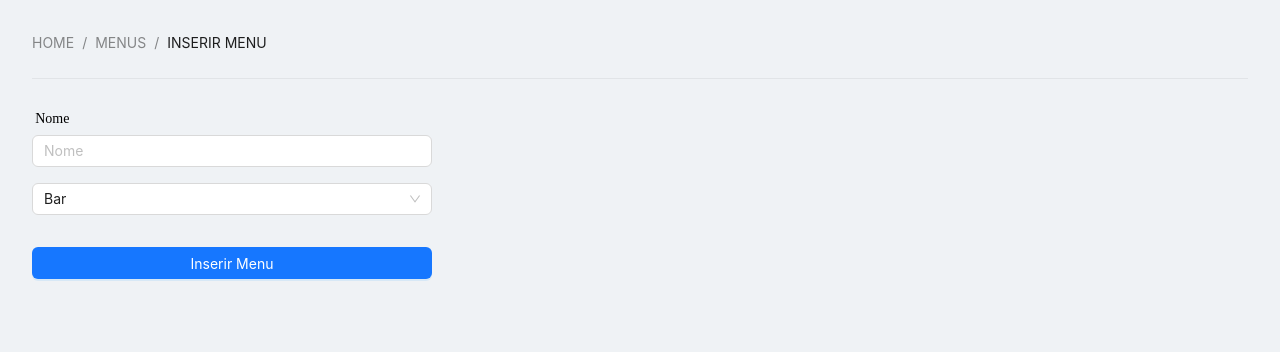
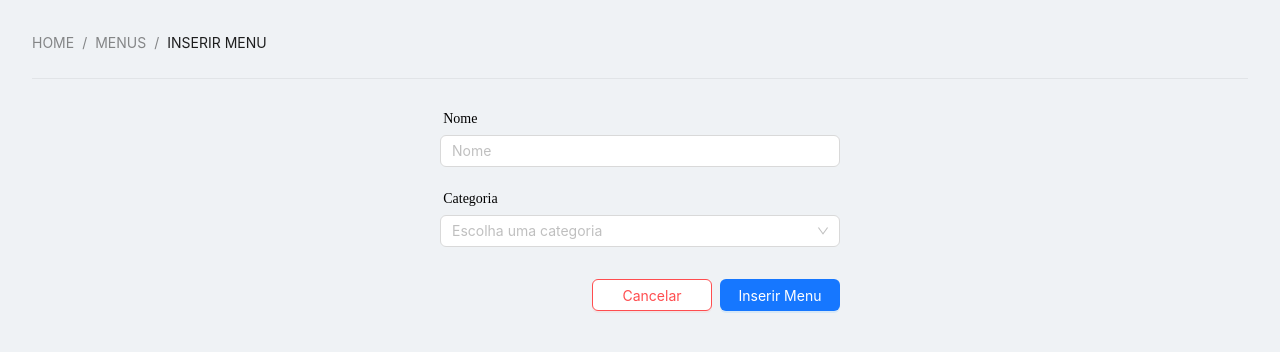
Before and after one commit to Ianara-cs/gestor-front, a React (Vite) app: page /menus in a window 1280 px wide. Both pictures are taken after a click on the button "Inserir". Shown: the top 352 px of the page. Built offline with nearby package versions, Linux system fonts and the light colour scheme; data requests are answered from the project's data file.

Commit message:
refactor: insert product

```diff
--- a/src/modules/menus/screens/MenuInsert.tsx
+++ b/src/modules/menus/screens/MenuInsert.tsx
@@ -1,15 +1,21 @@
 import Input from "../../../shared/components/inputs/input/input"
 import Screen from "../../../shared/components/screen/Screen"
 import { MenuRoutesEnum } from "../routes"
-import { LimitedContainer } from "../styles/menuInsert"
 import Button from "../../../shared/components/buttons/button/button"
 import Select from "../../../shared/components/inputs/select/select"
 import { useState } from "react"
 import { InsertMenu } from "../../../shared/dtos/insertMenu.dto"
 import { connectionAPIPost } from "../../../shared/functions/connection/connectionAPI"
 import { URL_MENU } from "../../../shared/constants/urls"
+import { LimitedContainer } from "../../../shared/components/styles/limited.styled"
+import { MenuInsertContainer } from "../styles/menuInsert"
+import { useNavigate } from "react-router"
+import { DisplayFlexJustifyRight } from "../../../shared/components/styles/display.styled"
+import { useGlobalContext } from "../../../shared/hooks/useGlobalContext"
 
 const MenuInsert = () => {
+  const navigate = useNavigate()
+  const {setNotification} = useGlobalContext()
   const [menu, setMenu] = useState<InsertMenu>({
     name: '',
     category: ''
@@ -30,9 +36,24 @@ const MenuInsert = () => {
     })
   }
 
+  const handleClickCancel = () => {
+    navigate(MenuRoutesEnum.MENU)
+  }
+
 
   const handleInsertMenu = () => {
+    if(!menu.name && !menu.category) {
+      setNotification('Campos vazios!', 'warning', '"nome" e "categoria" não podem ser vazios');
+    } else {
       connectionAPIPost(URL_MENU, menu)
+      .then(() => {
+        setNotification('Sucesso!', 'success', 'Menu inserido com sucesso!');
+        navigate(MenuRoutesEnum.MENU);
+      })
+      .catch((error: Error) => {
+        setNotification(error.message, 'error');
+      });
+    }
   }
 
   return (
@@ -50,7 +71,8 @@ const MenuInsert = () => {
         },]
       }
     >
-      <LimitedContainer>
+      <MenuInsertContainer>
+        <LimitedContainer width={400}>
           <Input
             onChange={(event) => onChange(event, 'name')}
             margin={"0px 0px 16px 0px"}
@@ -58,8 +80,10 @@ const MenuInsert = () => {
             placeholder="Nome"
           />
           <Select
+            title="Categoria"
             margin={"0px 0px 32px 0px"}
-          defaultValue="BAR"
+            // defaultValue="BAR"
+            placeholder='Escolha uma categoria'
             style={{ width: '100%' }}
             onChange={handleChange}
             options={[
@@ -67,8 +91,16 @@ const MenuInsert = () => {
               { value: 'KITCHEN', label: 'Cozinha' },
             ]}
           />
+          <DisplayFlexJustifyRight>
+            <LimitedContainer margin="0px 8px" width={120}>
+              <Button danger onClick={handleClickCancel} >Cancelar</Button>
+            </LimitedContainer>
+            <LimitedContainer width={120}>
               <Button onClick={handleInsertMenu} type="primary">Inserir Menu</Button>
             </LimitedContainer>
+          </DisplayFlexJustifyRight>
+        </LimitedContainer>
+      </MenuInsertContainer>
     </Screen>
   )
 }
--- a/src/modules/menus/styles/menuInsert.ts
+++ b/src/modules/menus/styles/menuInsert.ts
@@ -1,5 +1,7 @@
 import styled from "styled-components";
 
-export const LimitedContainer = styled.div`
-  width: 400px;
-`
+export const MenuInsertContainer = styled.div`
+  width: 100%;
+  display: flex;
+  justify-content: center;
+`;
--- /dev/null
+++ b/src/shared/components/styles/display.styled.ts
@@ -0,0 +1,9 @@
+import styled from 'styled-components';
+
+export const DisplayFlex = styled.div`
+  display: flex;
+`;
+
+export const DisplayFlexJustifyRight = styled(DisplayFlex)`
+  justify-content: right;
+`;
--- /dev/null
+++ b/src/shared/components/styles/limited.styled.ts
@@ -0,0 +1,11 @@
+import styled from 'styled-components';
+
+interface LimitedContainerProps {
+  width: number;
+  margin?: string;
+}
+
+export const LimitedContainer = styled.div<LimitedContainerProps>`
+  width: ${(props) => props.width}px;
+  ${(props) => (props.margin ? `margin: ${props.margin}` : '')};
+`;
```
Lines whose indentation alone changed are shown as unchanged.
